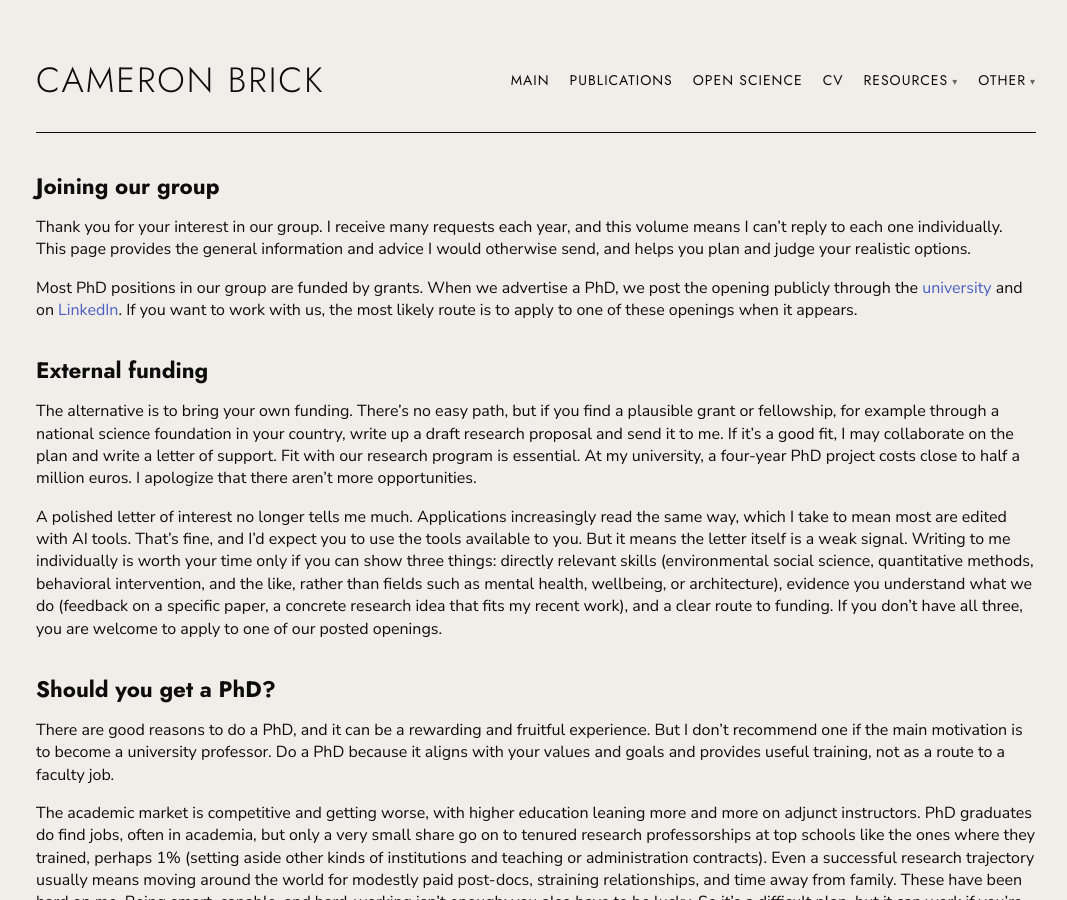
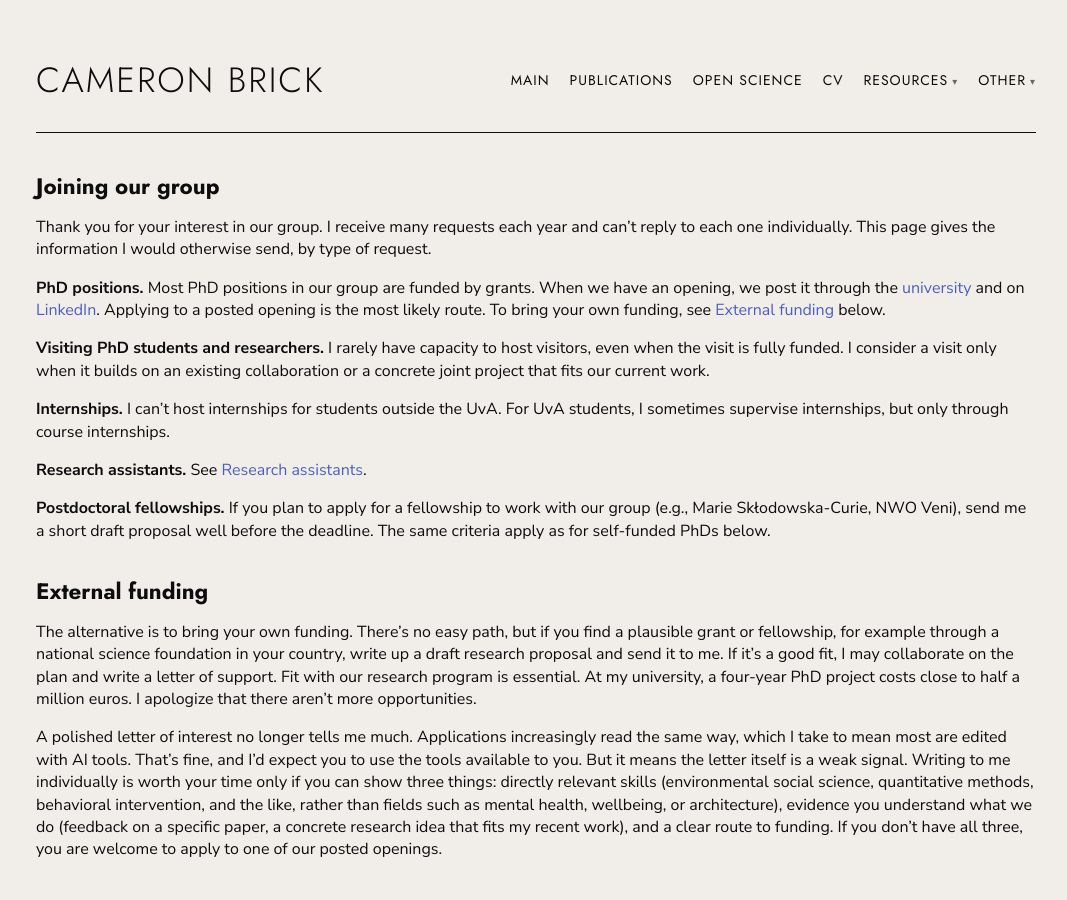
Before and after one commit to brickc/brickc.github.io, a Jekyll site: the page built from should-you-get-a-phd.md, in a window 1280 px wide and 900 px high. Shown: the whole window, without its empty margins (104-1171 px from the left). Built offline with Jekyll 4.4.1, drawn with Linux system fonts in a browser that asks for light colours.

Commit message:
Recent highlights from chosen DOIs; Joining our group page covers all request types
Co-Authored-By: Claude Opus 5.5 <noreply@anthropic.com>
Claude-Session: https://claude.ai/code/session_01Jm35AGh2pyqkkgY2aoY1Kw

```diff
--- a/_data/nav.yml
+++ b/_data/nav.yml
@@ -21,7 +21,7 @@
     - { title: Literature search, url: /literature-search }
     - { title: Letters of rec, url: /letters-of-rec }
     - { title: Research assistants, url: /research-assistants }
-    - { title: Should you get a PhD?, url: /should-you-get-a-phd }
+    - { title: Joining our group, url: /should-you-get-a-phd }
     - { title: Scale construction and permissions, url: /scale-construction-and-permissions }
 - title: Other
   children:
--- a/highlights.txt
+++ b/highlights.txt
@@ -1,3 +1,8 @@
 # Highlighted papers for the front page, one DOI per line, in the order to show them.
 # Entries are taken from the CV; papers older than five years drop off automatically.
 # If this list is empty (or every paper has aged out), the front page shows the most recent papers instead.
+https://doi.org/10.1098/rsos.260140
+https://www.nature.com/articles/s41586-025-10078-y
+https://dx.doi.org/10.1002/casp.70243
+https://doi.org/10.5964/gep.11705
+http://doi.org/10.1039/d5va00037h
--- a/should-you-get-a-phd.md
+++ b/should-you-get-a-phd.md
@@ -1,15 +1,23 @@
 ---
 layout: default
-title: "Should you get a PhD?"
+title: "Joining our group"
 permalink: /should-you-get-a-phd
 redirect_from:
   - /should-i-get-a-phd
 ---
 
 ## Joining our group
-Thank you for your interest in our group. I receive many requests each year, and this volume means I can't reply to each one individually. This page provides the general information and advice I would otherwise send, and helps you plan and judge your realistic options.
+Thank you for your interest in our group. I receive many requests each year and can't reply to each one individually. This page gives the information I would otherwise send, by type of request.
 
-Most PhD positions in our group are funded by grants. When we advertise a PhD, we post the opening publicly through the [university](https://werkenbij.uva.nl/en/vacancies?f=74) and on [LinkedIn](https://www.linkedin.com/in/cameronbrick/). If you want to work with us, the most likely route is to apply to one of these openings when it appears.
+**PhD positions.** Most PhD positions in our group are funded by grants. When we have an opening, we post it through the [university](https://werkenbij.uva.nl/en/vacancies?f=74) and on [LinkedIn](https://www.linkedin.com/in/cameronbrick/). Applying to a posted opening is the most likely route. To bring your own funding, see [External funding](#external-funding) below.
+
+**Visiting PhD students and researchers.** I rarely have capacity to host visitors, even when the visit is fully funded. I consider a visit only when it builds on an existing collaboration or a concrete joint project that fits our current work.
+
+**Internships.** I can't host internships for students outside the UvA. For UvA students, I sometimes supervise internships, but only through course internships.
+
+**Research assistants.** See [Research assistants](/research-assistants).
+
+**Postdoctoral fellowships.** If you plan to apply for a fellowship to work with our group (e.g., Marie Skłodowska-Curie, NWO Veni), send me a short draft proposal well before the deadline. The same criteria apply as for self-funded PhDs below.
 
 ## External funding
 The alternative is to bring your own funding. There's no easy path, but if you find a plausible grant or fellowship, for example through a national science foundation in your country, write up a draft research proposal and send it to me. If it's a good fit, I may collaborate on the plan and write a letter of support. Fit with our research program is essential. At my university, a four-year PhD project costs close to half a million euros. I apologize that there aren't more opportunities.
```
Also changed, not shown: _includes/publications-recent.html (+4 -4 lines), scripts/update_publications.py (+20 -5 lines).
